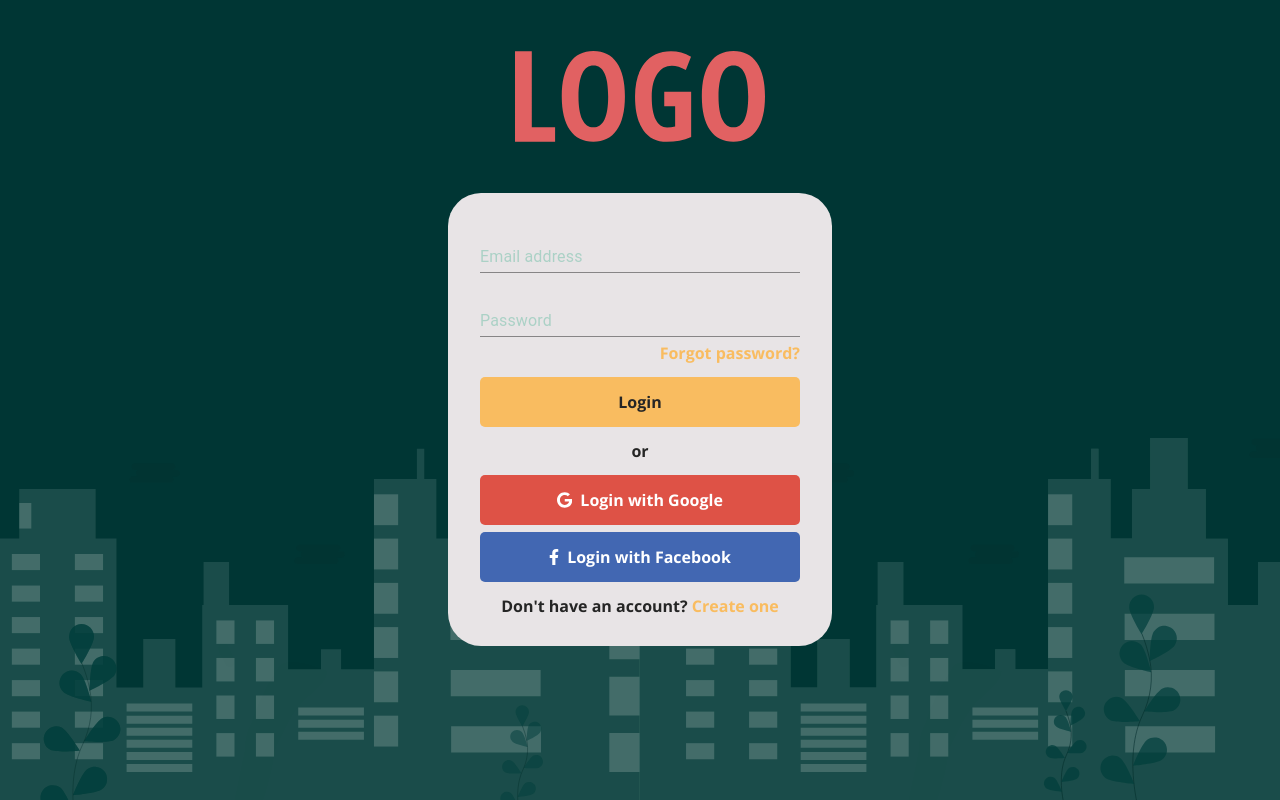
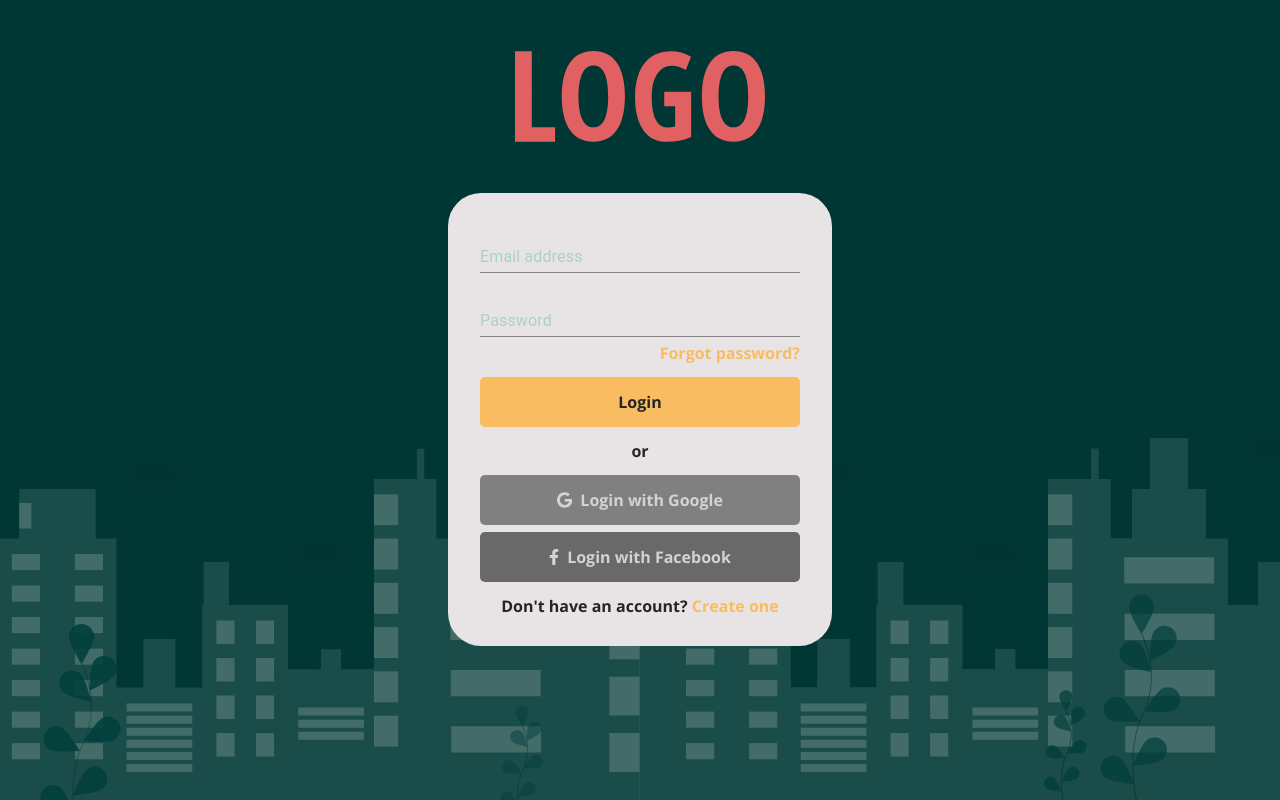
Before and after one commit to ParkingLotDevOps/Automated-Parking-Lot, a React (Create React App) app in the folder web-frontend/: page / in a window 1280 px wide. Built offline with nearby package versions, Linux system fonts and the light colour scheme.

Commit message:
disabled google and facebook buttons

```diff
--- a/web-frontend/src/components/BaseButton/BaseButton.js
+++ b/web-frontend/src/components/BaseButton/BaseButton.js
@@ -2,12 +2,14 @@ import PropTypes from 'prop-types';
 import styles from './BaseButton.module.css';
 import { FaGoogle, FaFacebookF, FaPlus } from 'react-icons/fa';
 
-export default function BaseButton({ onClick, type, color, icon, children }) {
+export default function BaseButton({ onClick, title, type, color, icon, children }) {
   return (
     <button
       onClick={onClick || (() => { })}
       type={type || 'button'}
+      {...(title == null ? { } : { title })}
       className={`${styles.btn} ${styles[color || 'red']}`}
+      style={{ cursor: title == null ? 'pointer' : 'default' }}
     >
       {icon === 'google' && <FaGoogle />}
       {icon === 'facebook' && <FaFacebookF />}
@@ -15,10 +17,11 @@ export default function BaseButton({ onClick, type, color, icon, children }) {
       {children}
     </button>
   );
-}
+};
 
 BaseButton.propTypes = {
   onClick: PropTypes.func,
+  title: PropTypes.string,
   type: PropTypes.oneOf(['button', 'submit']),
   color: PropTypes.oneOf(['yellow', 'red', 'blue']),
   icon: PropTypes.oneOf(['google', 'facebook', 'plus']),
--- a/web-frontend/src/components/BaseButton/BaseButton.module.css
+++ b/web-frontend/src/components/BaseButton/BaseButton.module.css
@@ -20,11 +20,11 @@
 }
 
 .red {
-  background: #de5246;
-  color: white;
+  background: gray;
+  color: lightgray;
 }
 
 .blue {
-  background: #4267b2;
-  color: white;
+  background: dimgray;
+  color: lightgray;
 }
--- a/web-frontend/src/components/SignIn/SignIn.js
+++ b/web-frontend/src/components/SignIn/SignIn.js
@@ -45,8 +45,8 @@ export default function SignIn() {
       <div className={styles.center}>or</div>
 
       <div className={styles.btns}>
-        <BaseButton onClick={() => alert('google')} color="red" icon="google">Login with Google</BaseButton>
-        <BaseButton onClick={() => alert('facebook')} color="blue" icon="facebook">Login with Facebook</BaseButton>
+        <BaseButton title="This feature is not available." color="red" icon="google">Login with Google</BaseButton>
+        <BaseButton title="This feature is not available." color="blue" icon="facebook">Login with Facebook</BaseButton>
       </div>
 
       <div className={styles.center}>
```
